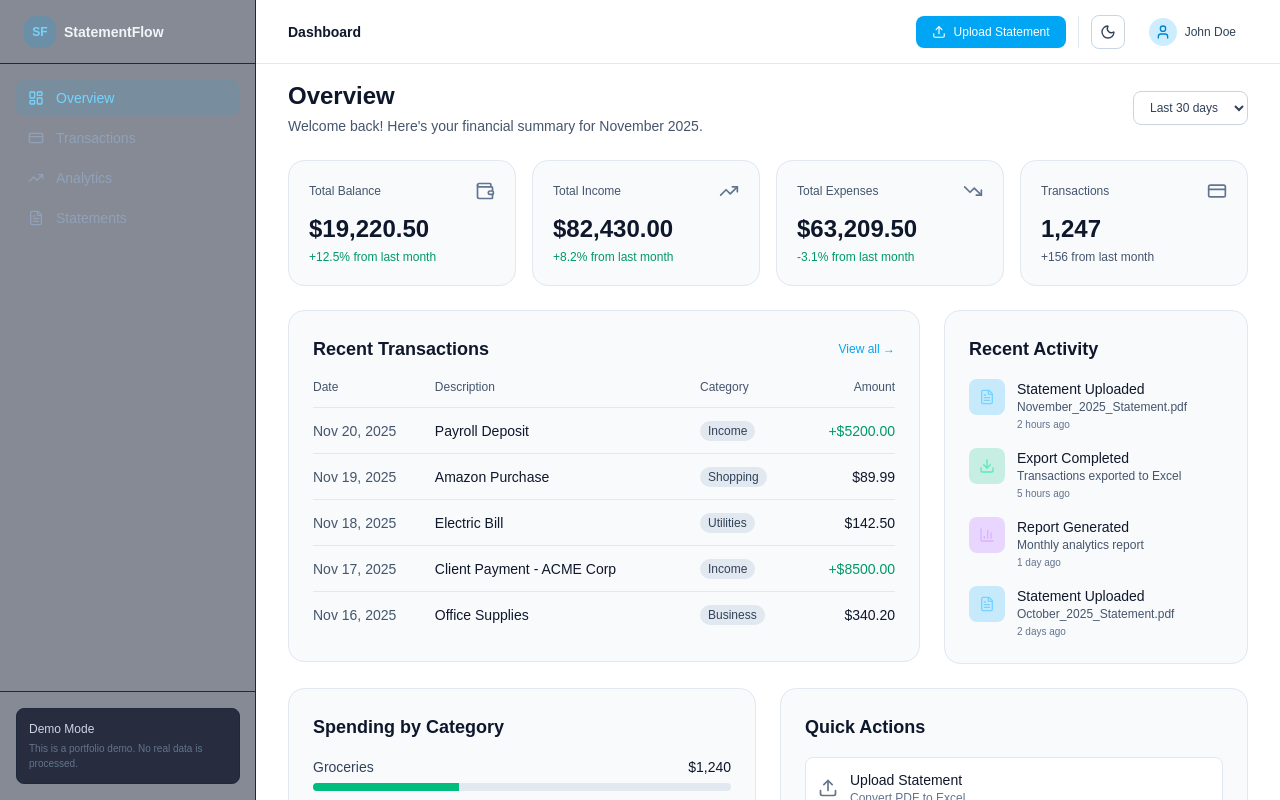
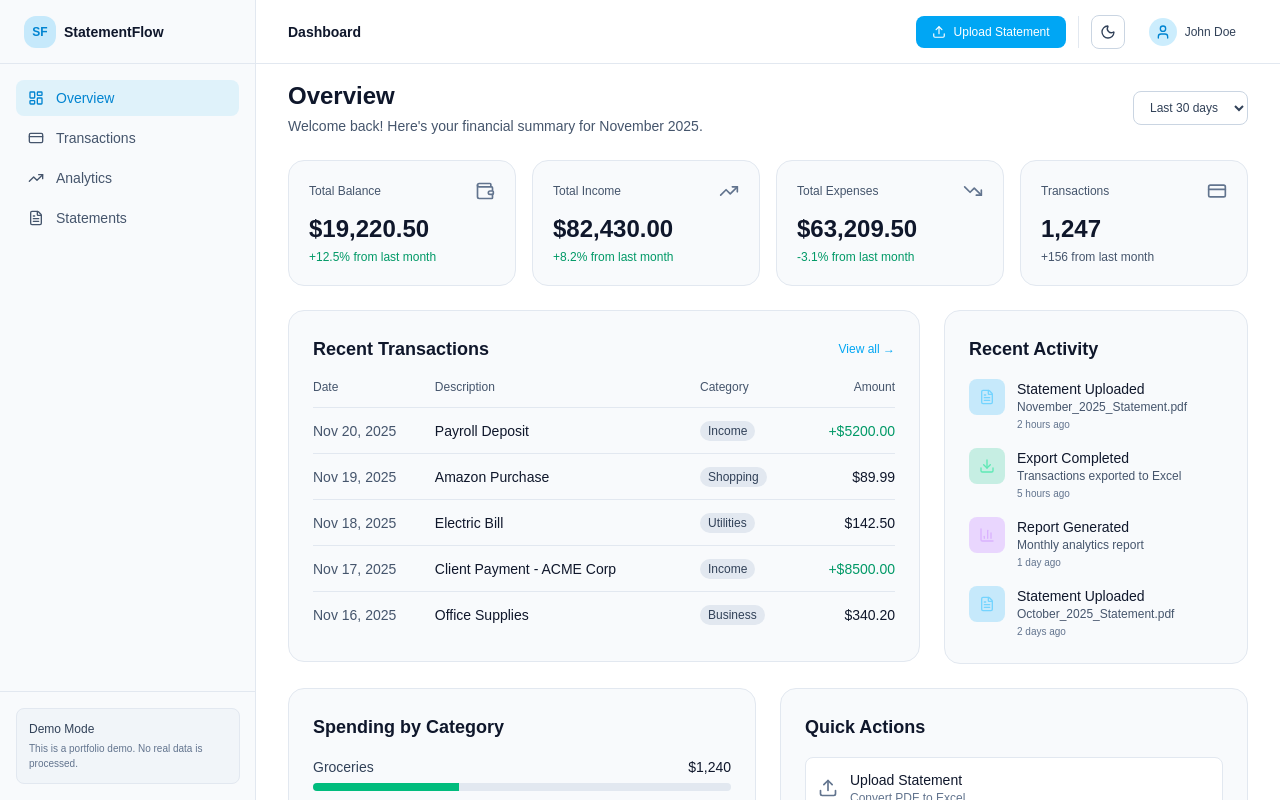
Before and after one commit to TheHakan/bank-statement-ui, a Next.js app: page /dashboard in a window 1280 px wide. Shown: the top 800 px of the page. Built offline with nearby package versions, Linux system fonts and the light colour scheme.

Commit message:
Enhance Sidebar styles for improved visibility and consistency in light and dark themes

```diff
--- a/src/components/layout/sidebar.tsx
+++ b/src/components/layout/sidebar.tsx
@@ -15,14 +15,16 @@ export default function Sidebar() {
   ];
 
   return (
-    <aside className="hidden w-64 border-r border-slate-800 bg-slate-900/50 lg:block">
-      <div className="flex h-16 items-center gap-2 border-b border-slate-800 px-6">
-        <div className="flex h-8 w-8 items-center justify-center rounded-xl bg-sky-500/20 text-xs font-bold text-sky-300">
+    <aside className="hidden w-64 border-r border-slate-200 dark:border-slate-800 bg-slate-50 dark:bg-slate-900/50 lg:block">
+      <div className="flex h-16 items-center gap-2 border-b border-slate-200 dark:border-slate-800 px-6">
+        <Link href="/" className="flex items-center gap-2">
+        <div className="flex h-8 w-8 items-center justify-center rounded-xl bg-sky-500/20 text-xs font-bold text-sky-600 dark:text-sky-300">
           SF
         </div>
-        <span className="text-sm font-semibold text-slate-100">
+        <span className="text-sm font-semibold text-slate-900 dark:text-slate-100">
           StatementFlow
         </span>
+        </Link>
       </div>
 
       <nav className="space-y-1 p-4">
@@ -35,8 +37,8 @@ export default function Sidebar() {
               href={item.href}
               className={`flex items-center gap-3 rounded-lg px-3 py-2 text-sm transition-colors ${
                 isActive
-                  ? "bg-sky-500/10 text-sky-300 font-medium"
-                  : "text-slate-400 hover:bg-slate-800/50 hover:text-slate-200"
+                  ? "bg-sky-500/10 text-sky-600 dark:text-sky-300 font-medium"
+                  : "text-slate-600 dark:text-slate-400 hover:bg-slate-200 dark:hover:bg-slate-800/50 hover:text-slate-900 dark:hover:text-slate-200"
               }`}
             >
               <Icon className="h-4 w-4" />
@@ -46,10 +48,10 @@ export default function Sidebar() {
         })}
       </nav>
 
-      <div className="absolute bottom-0 w-64 border-t border-slate-800 p-4">
-        <div className="rounded-lg border border-slate-800 bg-slate-900/80 p-3">
-          <p className="text-xs font-medium text-slate-300">Demo Mode</p>
-          <p className="mt-1 text-[10px] text-slate-500">
+      <div className="absolute bottom-0 w-64 border-t border-slate-200 dark:border-slate-800 p-4">
+        <div className="rounded-lg border border-slate-200 dark:border-slate-800 bg-slate-100 dark:bg-slate-900/80 p-3">
+          <p className="text-xs font-medium text-slate-700 dark:text-slate-300">Demo Mode</p>
+          <p className="mt-1 text-[10px] text-slate-500 dark:text-slate-500">
             This is a portfolio demo. No real data is processed.
           </p>
         </div>
```
